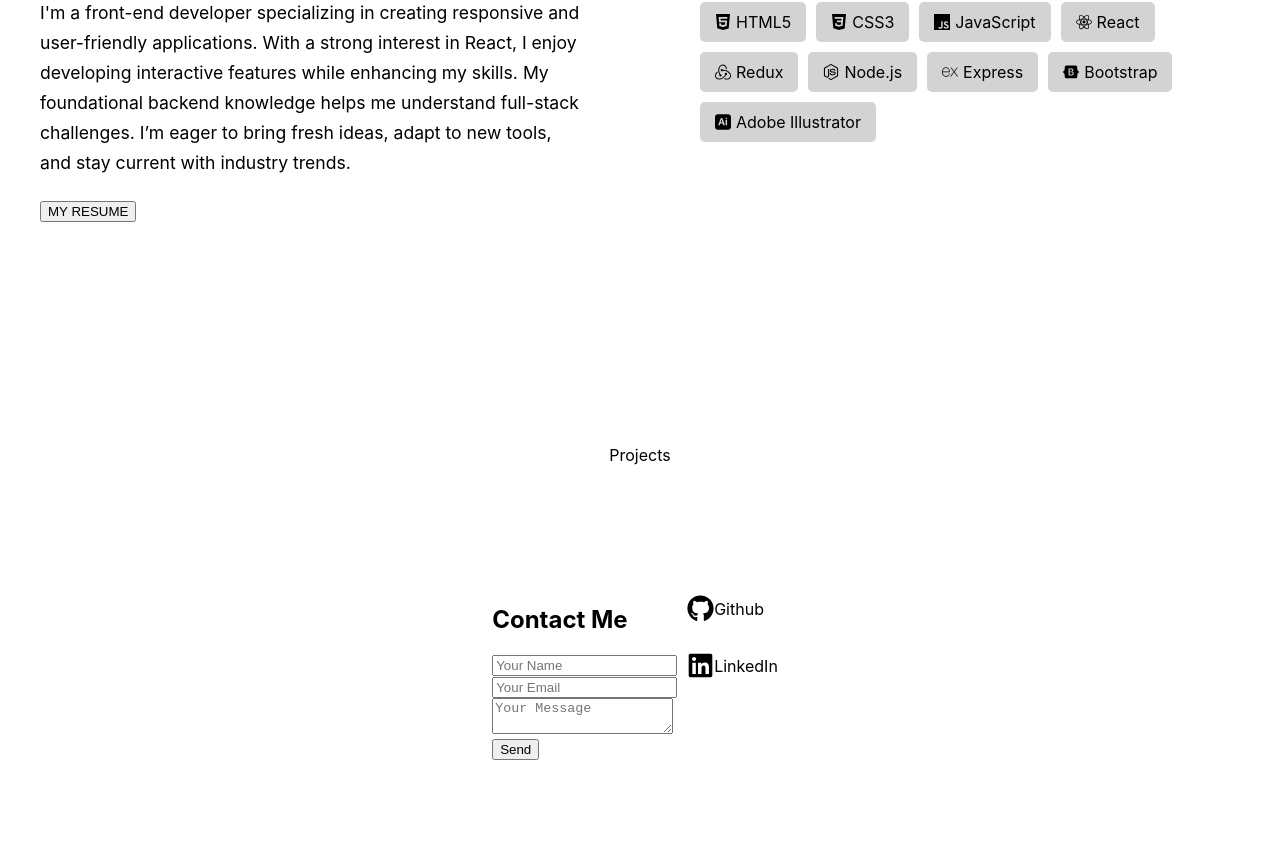
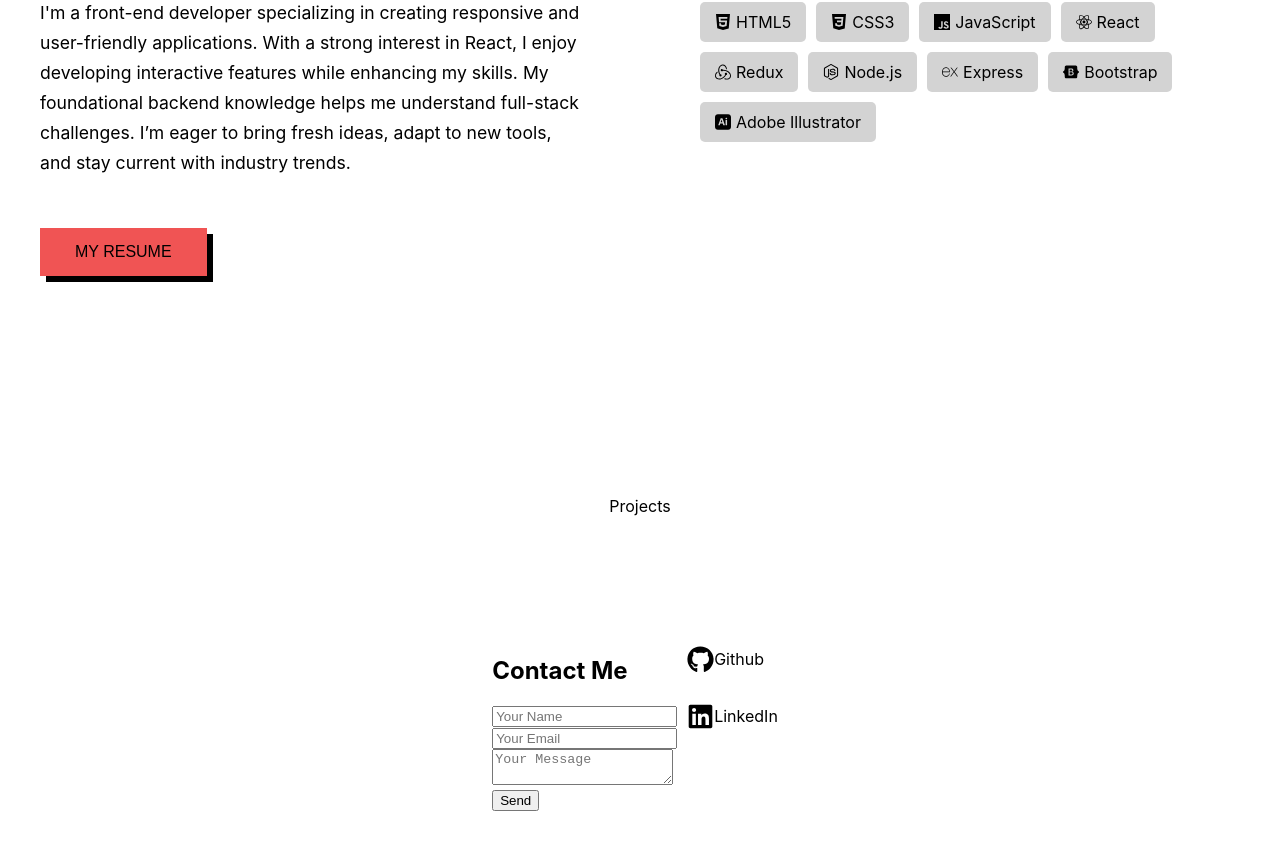
Before and after one commit to NatskiNa/Nat-portfolio-2024, a React (Create React App) app: page / in a window 1280 px wide. Shown: the part 867-1716 px from the top of the page. Before the commit the page ends 1687 px from the top, so only its background shows below. Built offline with nearby package versions, Linux system fonts and the light colour scheme; the HTML template or start-up script is replaced by a standard one.

Commit message:
Added resume button and link

```diff
--- a/src/components/pages/About.js
+++ b/src/components/pages/About.js
@@ -28,7 +28,11 @@ const About = () => {
               challenges. I’m eager to bring fresh ideas, adapt to new tools,
               and stay current with industry trends.
             </p>
-            <button>MY RESUME</button>
+            <div className="button-container">
+              <a href="/NN_CV.pdf" target="_blank" rel="noopener noreferrer">
+                <button>MY RESUME</button>
+              </a>
+            </div>
           </div>
         </div>
 
--- a/src/components/pages/styles/About.css
+++ b/src/components/pages/styles/About.css
@@ -56,6 +56,30 @@
   font-size: 1rem;
 }
 
+.button-container {
+  display: flex;
+  justify-content: center;
+}
+
+button {
+  align-items: center;
+  background-color: #f05454;
+  color: black;
+  padding: 10px 20px;
+  font-size: 14px;
+  font-weight: 200;
+  border: none;
+  cursor: pointer;
+  position: relative;
+  transition: all 0.3s ease; /* アニメーションを滑らかに */
+  box-shadow: 3px 3px 0px black; /* 黒い影を追加、ぼかし無し */
+}
+
+button:active {
+  box-shadow: none; /* クリック時に影がなくなる */
+  transform: translate(3px, 3px); /* ボタンが影の位置に押される効果 */
+}
+
 @media screen and (min-width: 769px) {
   .section-container {
     display: flex;
@@ -110,6 +134,23 @@
   .skill-item {
     padding: 8px 10px;
   }
+
+  .button-container {
+    display: flex;
+    justify-content: flex-start;
+    margin-top: 40px;
+  }
+
+  button {
+    align-items: center;
+    padding: 12px 30px;
+    box-shadow: 5px 5px 0px black;
+  }
+
+  button:active {
+    box-shadow: none;
+    transform: translate(4px, 4px);
+  }
 }
 
 @media screen and (min-width: 1025px) {
@@ -131,4 +172,19 @@
   .skill-item {
     padding: 10px 15px;
   }
+
+  .button-container {
+    margin-top: 50px;
+  }
+
+  button {
+    padding: 15px 35px;
+    font-size: 16px;
+    box-shadow: 6px 6px 0px black;
+  }
+
+  button:active {
+    box-shadow: none;
+    transform: translate(5px, 5px);
+  }
 }
```
Also changed, not shown: 1 other file (tests, documents, lock files or other folders).
